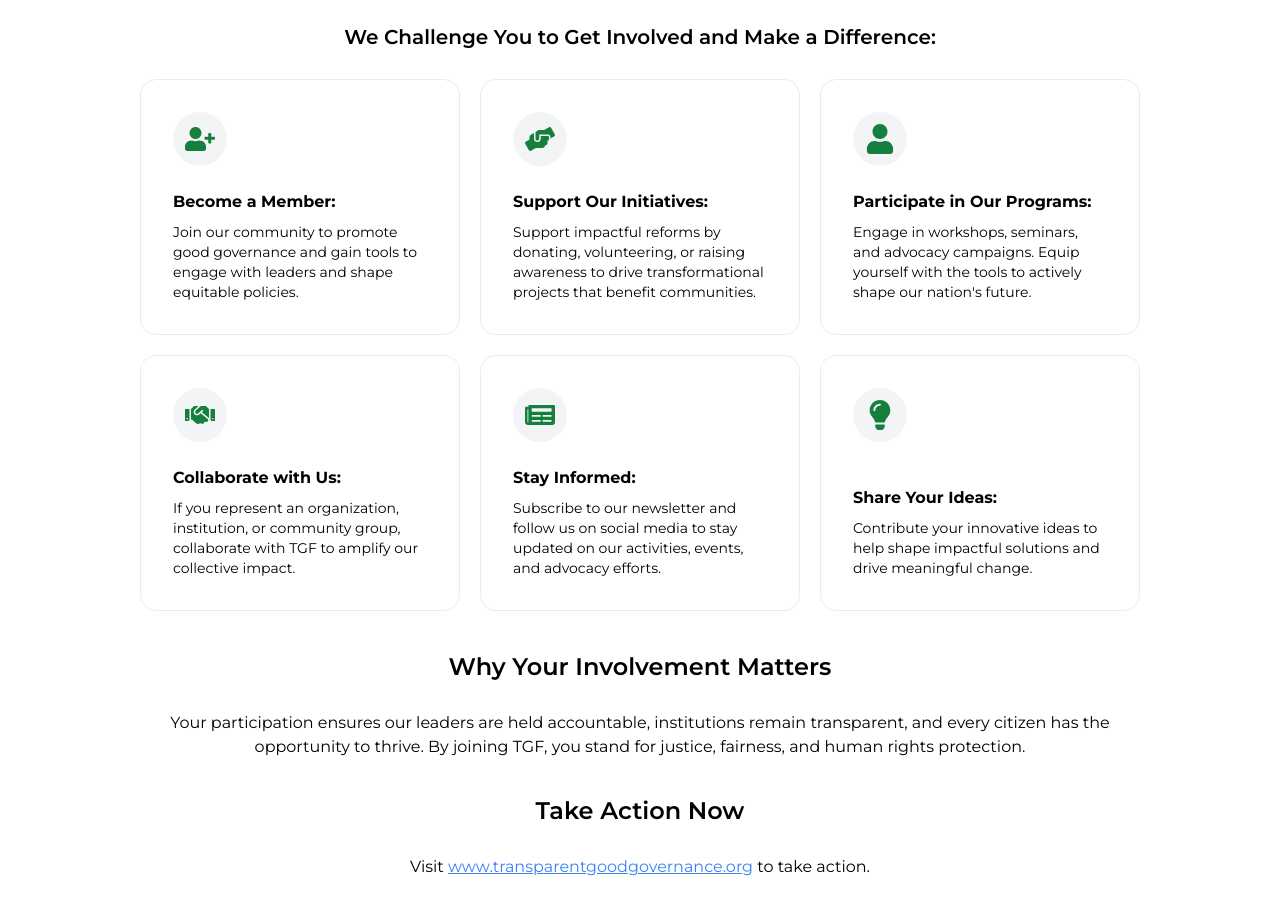
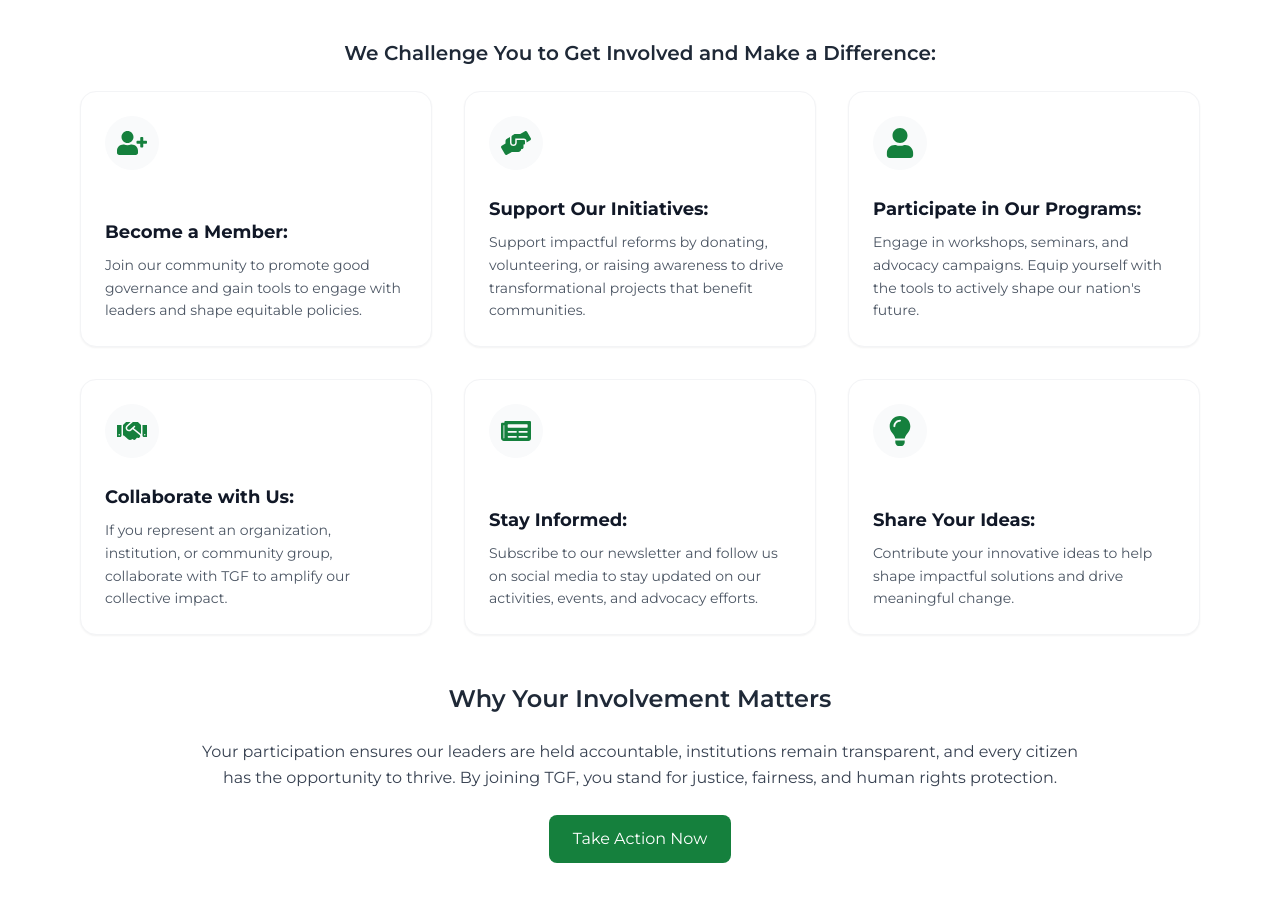
Before and after one commit to deji-ice/TransparentGovernanceFoundation, a Next.js app: page / in a window 1280 px wide. Shown: the part 1836-2751 px from the top of the page. Built offline with nearby package versions, Linux system fonts and the light colour scheme; a web font is replaced by a local one.

Commit message:
feat: Enhance GetInvolved component layout and styling for improved engagement and readability

```diff
--- a/components/Homepage/GetInvolved.tsx
+++ b/components/Homepage/GetInvolved.tsx
@@ -1,75 +1,64 @@
 import React from "react";
-import {
-  FaHandshake,
-  FaPeopleGroup,
-  FaUser,
-  FaUserPlus,
-} from "react-icons/fa6";
-import { IoLocationOutline, IoPeople } from "react-icons/io5";
-import {
-  FaArrowCircleRight,
-  FaHandsHelping,
-  FaNewspaper,
-} from "react-icons/fa";
 import { items } from "@/lib/data";
 
 const GetInvolved = () => {
   return (
-    <section className="flex flex-col  items-center px-10 md:px-20 py-8 ">
-      <h2 className="text-3xl md:text-4xl font-bold mb-10 font-playfair text-center text-black">
+    <section className="flex flex-col items-center px-6 md:px-20 py-12 bg-white">
+      {/* Section Heading */}
+      <h2 className="text-3xl md:text-4xl font-bold mb-10 font-dm_sans text-center text-gray-900">
         Get{" "}
-        <span className=" underline underline-offset-2 decoration-green-600 decoration-2">
+        <span className="underline decoration-green-600 underline-offset-4">
           Involved
         </span>
       </h2>
 
-
-
-      <section className="flex flex-col gap-3 mb-10 items-center">
-        <h3 className="text-xl md:text-xl font-semibold mb-4 text-black">
+      {/* Engagement Options */}
+      <div className="flex flex-col gap-6 mb-12 items-center w-full">
+        <h3 className="text-lg md:text-xl font-semibold text-center text-gray-800">
           We Challenge You to Get Involved and Make a Difference:
         </h3>
-        <ul className="grid grid-cols-3  items-center justify-center gap-5 text-black w-full">
+        <ul className="grid grid-cols-1 md:grid-cols-2 lg:grid-cols-3 gap-8 w-full">
           {items.map((item, index) => (
             <li
               key={index}
-              className="flex flex-col justify-between h-[16rem] w-[20rem] gap-2 border p-8 border-gray-700/10 rounded-2xl"
+              className="flex flex-col justify-between h-64 p-6 border border-gray-100 rounded-2xl shadow-sm hover:shadow-md transition duration-300 bg-white"
             >
-              <span className="text-3xl text-green-700 bg-gray-100 w-fit h-fit rounded-full p-3">{item.icon}</span>
-              <div className="flex flex-col gap-2">
-                <strong>{item.title}</strong>
-                <p className="text-sm">{item.description}</p>
+              <span className="text-3xl text-green-700 bg-gray-50 w-fit rounded-full p-3">
+                {item.icon}
+              </span>
+              <div className="mt-4 flex flex-col gap-2">
+                <strong className="text-lg text-gray-900">{item.title}</strong>
+                <p className="text-sm text-gray-600 leading-relaxed">
+                  {item.description}
+                </p>
               </div>
             </li>
           ))}
         </ul>
-      </section>
+      </div>
 
-      <section className="flex flex-col gap-3 mb-10 items-center">
-        <h3 className="text-xl md:text-2xl font-semibold mb-4 text-black">
+      {/* Why Involvement Matters */}
+      <div className="flex flex-col gap-6 items-center text-center">
+        <h3 className="text-xl md:text-2xl font-semibold text-gray-800">
           Why Your Involvement Matters
         </h3>
-        <p className="mb-6 text-center text-black max-w-5xl">
+        <p className="text-gray-700 leading-relaxed max-w-4xl">
           Your participation ensures our leaders are held accountable,
           institutions remain transparent, and every citizen has the opportunity
           to thrive. By joining TGF, you stand for justice, fairness, and human
           rights protection.
         </p>
 
-        <h3 className="text-xl md:text-2xl font-semibold mb-4 text-black">
+        {/* CTA */}
+        <a
+          href="http://www.transparentgoodgovernance.org"
+          className="bg-green-700 text-white px-6 py-3 rounded-lg hover:bg-green-900 transition duration-300"
+          target="_blank"
+          rel="noopener noreferrer"
+        >
           Take Action Now
-        </h3>
-        <p className="mb-6 text-center text-black max-w-3xl">
-          Visit{" "}
-          <a
-            href="http://www.transparentgoodgovernance.org"
-            className="text-blue-500 underline"
-          >
-            www.transparentgoodgovernance.org
-          </a>{" "}
-          to take action.
-        </p>
-      </section>
+        </a>
+      </div>
     </section>
   );
 };
```
